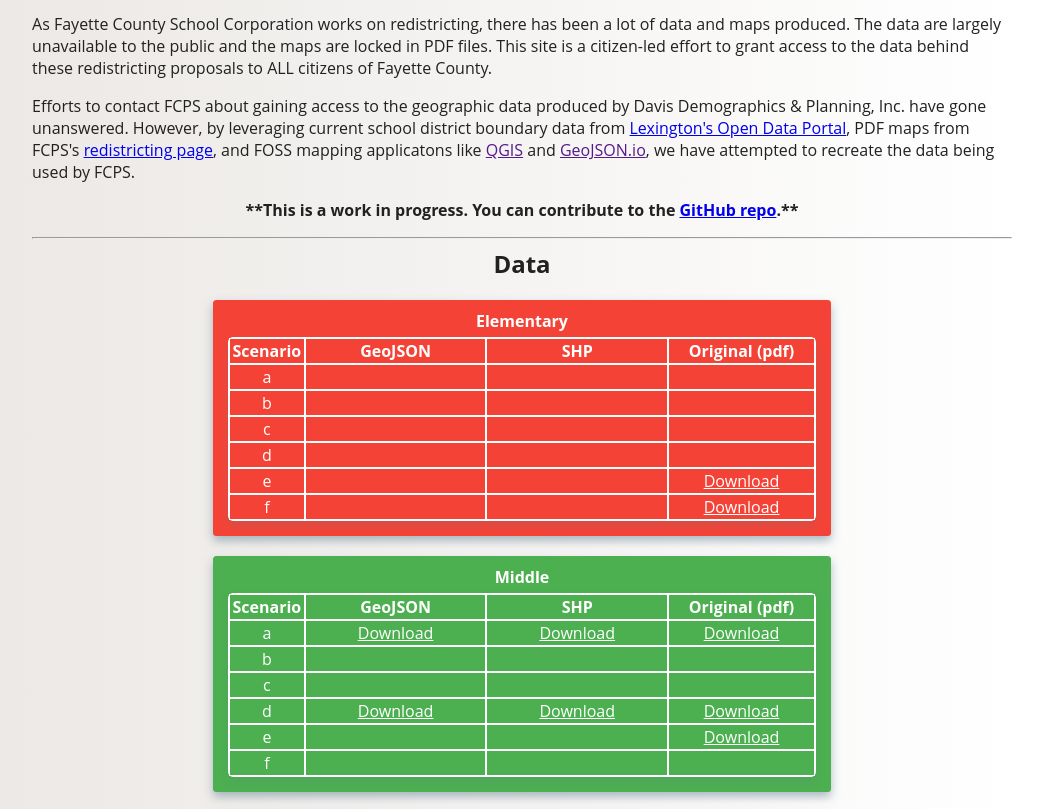
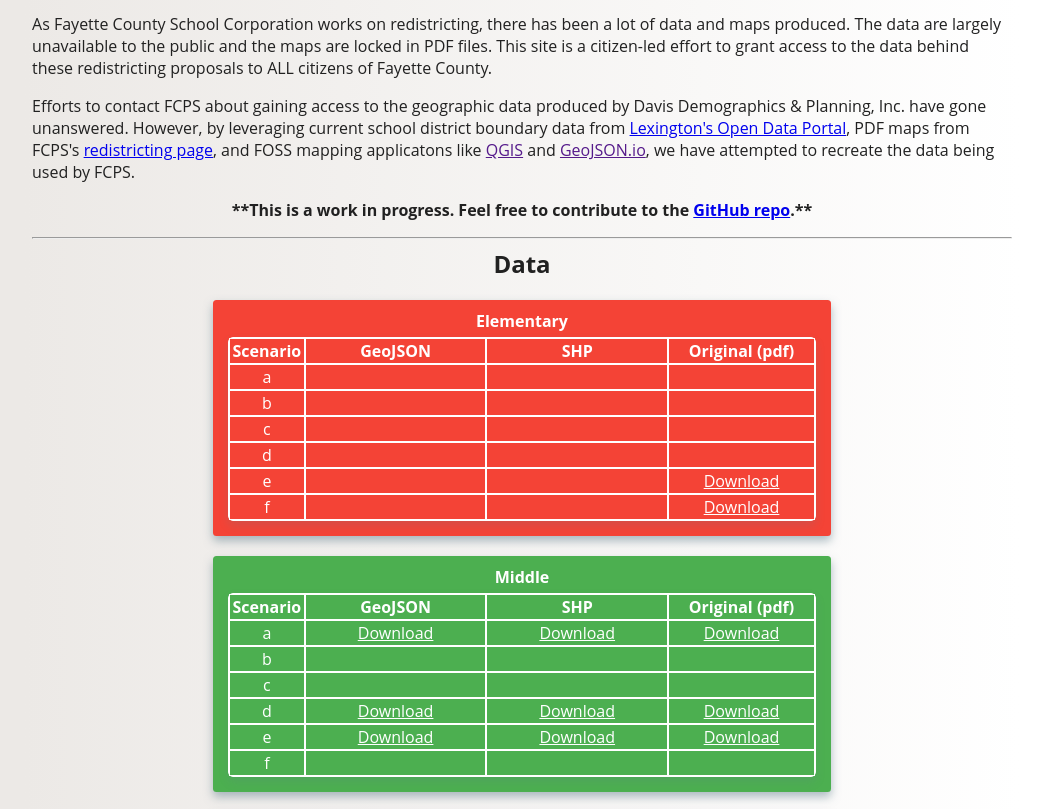
Before and after one commit to maptastik/fcps-redistricting, a plain HTML site: page index.html in a window 1280 px wide. Shown: the part 74-883 px from the top of the page, without its empty margins (118-1161 px from the left). Drawn offline with Linux system fonts and the light colour scheme.

Commit message:
add e_ms

```diff
--- a/index.html
+++ b/index.html
@@ -19,6 +19,7 @@
 		}
 		.site-container {
 			max-width:980px;
+			min-width: 580px;
 			margin-left: auto;
 			margin-right: auto;
 		}
@@ -93,7 +94,7 @@
 		<h1>FCSC Redistricting</h1>
 		<p>As Fayette County School Corporation works on redistricting, there has been a lot of data and maps produced. The data are largely unavailable to the public and the maps are locked in PDF files. This site is a citizen-led effort to grant access to the data behind these redistricting proposals to ALL citizens of Fayette County.</p>
 		<p>Efforts to contact FCPS about gaining access to the geographic data produced by Davis Demographics &amp; Planning, Inc. have gone unanswered. However, by leveraging current school district boundary data from <a href="http://data.lexingtonky.gov/">Lexington's Open Data Portal</a>, PDF maps from FCPS's <a href="http://www.fcps.net/zones">redistricting page</a>, and FOSS mapping applicatons like <a href="">QGIS</a> and <a href="">GeoJSON.io</a>, we have attempted to recreate the data being used by FCPS.</p>
-		<p class="disclaimer">**This is a work in progress. You can contribute to the <a href="https://github.com/maptastik/fcps-redistricting">GitHub repo</a>.**</p>
+		<p class="disclaimer">**This is a work in progress. Feel free to contribute to the <a href="https://github.com/maptastik/fcps-redistricting">GitHub repo</a>.**</p>
 		<hr>
 		<h2>Data</h2>
 		<div class="table-container" id="es-table">
@@ -185,8 +186,8 @@
 				</tr>
 				<tr>
 					<td>e</td>
-					<td></td>
-					<td></td>
+					<td><a href="https://raw.githubusercontent.com/maptastik/fcps-redistricting/gh-pages/scenarios/e/e_ms.geojson">Download</a></td>
+					<td><a href="https://github.com/maptastik/fcps-redistricting/raw/gh-pages/scenarios/e/e_ms.zip">Download</a></td>
 					<td><a href="https://github.com/maptastik/fcps-redistricting/raw/gh-pages/scenarios/e/e_ms-original.pdf">Download</a></td>
 				</tr>
 				<tr>
```
Also changed, not shown: scenarios/e/e_ms.geojson (added), 1 other file.
